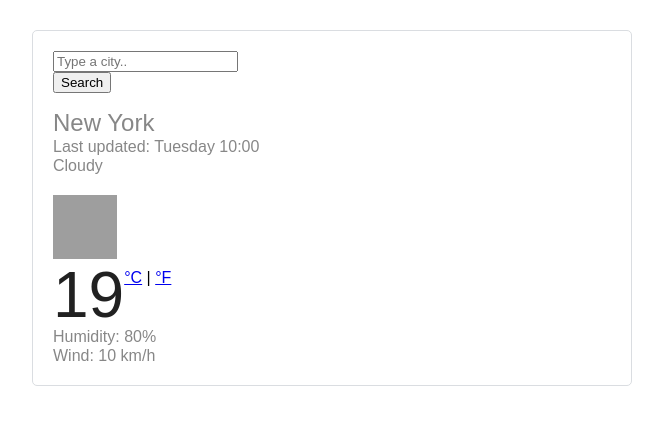
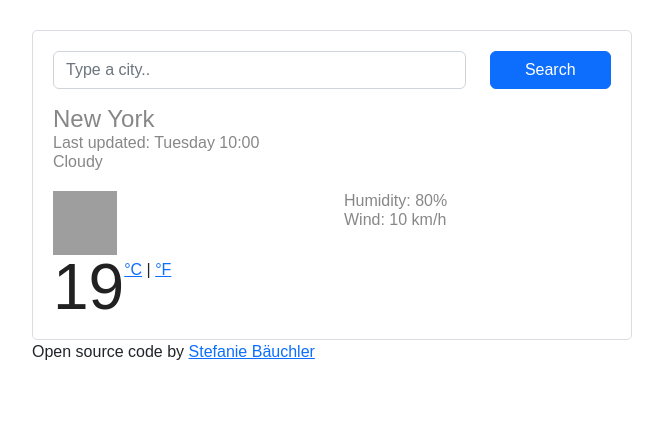
Before and after one commit to StefanieBaeuchler/weather-app-react, a React (Create React App) app: page / in a window 1280 px wide. Shown: the top 424 px of the page, without its empty margins (308-971 px from the left). Built offline with nearby package versions, Linux system fonts and the light colour scheme; grey boxes are pictures that could not be loaded.

Commit message:
Added bootstrap and link to github profile

```diff
--- a/public/index.html
+++ b/public/index.html
@@ -8,6 +8,12 @@
     <meta
       name="description"
       content="Web site created using create-react-app"
+    />
+     <link
+      href="https://cdn.jsdelivr.net/npm/bootstrap@5.2.0/dist/css/bootstrap.min.css"
+      rel="stylesheet"
+      integrity="sha384-gH2yIJqKdNHPEq0n4Mqa/HGKIhSkIHeL5AyhkYV8i59U5AR6csBvApHHNl/vI1Bx"
+      crossorigin="anonymous"
     />
     <link rel="apple-touch-icon" href="%PUBLIC_URL%/logo192.png" />
     <!--
--- a/src/App.js
+++ b/src/App.js
@@ -5,6 +5,13 @@ function App() {
   return (
     <div className="App">
       <Weather />
+      <p>
+        Open source code by{" "}
+        <a href="https://github.com/StefanieBaeuchler/weather-app-react">
+          {" "}
+          Stefanie Bäuchler
+        </a>
+      </p>
     </div>
   );
 }
```
